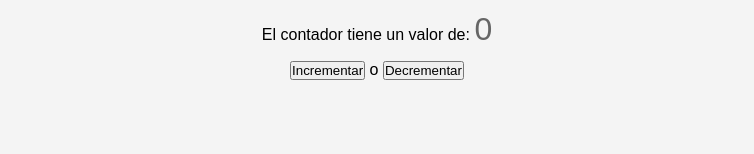
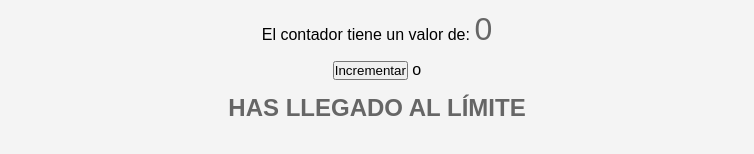
Before and after one commit to Antonio-Moya-Calvo/Ejercicios-Vue, a Vue app: page / in a window 1280 px wide. Shown: the part 288-442 px from the top of the page, without its empty margins (263-1017 px from the left). Built offline with nearby package versions, Linux system fonts and the light colour scheme.

Commit message:
refacto(componets): changes in TheCounter componet

```diff
--- a/index.html
+++ b/index.html
@@ -4,7 +4,7 @@
     <meta charset="UTF-8">
     <link rel="icon" href="/favicon.ico">
     <meta name="viewport" content="width=device-width, initial-scale=1.0">
-    <title>Vite App</title>
+    <title>Ejercicios Vue Antonio</title>
   </head>
   <body>
     <div id="app"></div>
--- a/src/components/TheCounter.vue
+++ b/src/components/TheCounter.vue
@@ -14,7 +14,8 @@ function decrement() { counter.value-- }
 <TheTitle>Este contador puede cambiar su valor de forma dinámica </TheTitle>
 <div class="contador">
     <p>El contador tiene un valor de: <span>{{ counter }}</span> </p>
-    <p><button @click="increment">Incrementar</button> o <button @click="decrement">Decrementar</button></p>
+    <p><button v-if="(counter < 10)" @click="increment">Incrementar</button> o <button v-if="(counter > 0)" @click="decrement">Decrementar</button></p>
+    <TheTitle v-if="(counter >= 10 || counter <= 0)">HAS LLEGADO AL LÍMITE</TheTitle>
 </div>
 </section>
 </template>
```
